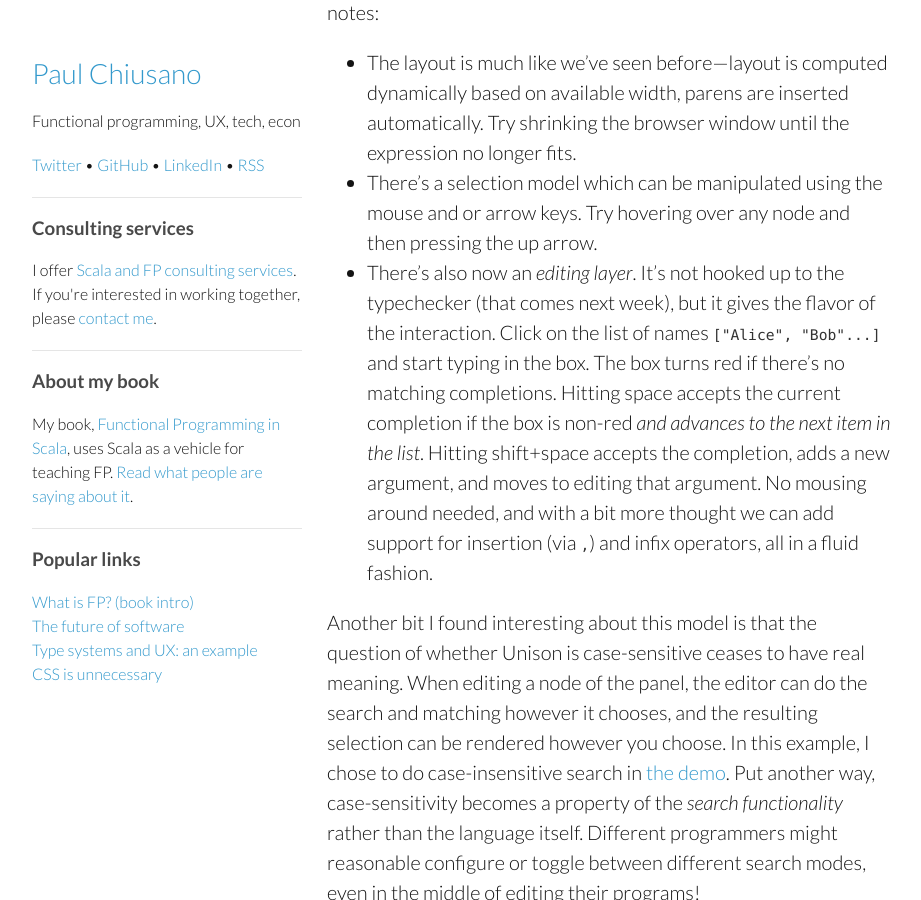
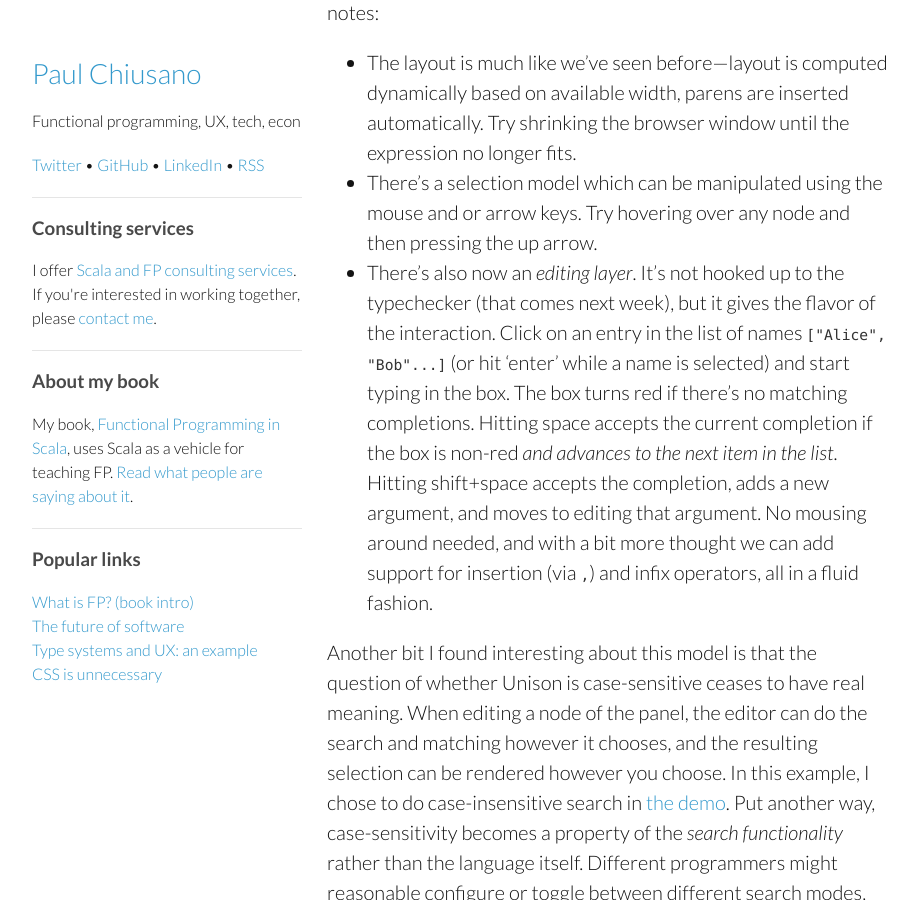
Before and after one commit to pchiusano/pchiusano.github.io, a Jekyll site: the page built from _posts/2015-02-06-unison-update1.markdown, in a window 1280 px wide and 900 px high, scrolled down 3934 px. Shown: the whole window, without its empty margins (178-1099 px from the left). Built offline with Jekyll 4.4.1, drawn with Linux system fonts in a browser that asks for light colours; comment, search, counter and statistics services are not loaded.

Commit message:
Update 2015-02-06-unison-update1.markdown

```diff
--- a/_posts/2015-02-06-unison-update1.markdown
+++ b/_posts/2015-02-06-unison-update1.markdown
@@ -49,7 +49,7 @@ That might not make much sense, so see [this demo][DEMO]. Here are some notes:
 
 * The layout is much like we've seen before---layout is computed dynamically based on available width, parens are inserted automatically. Try shrinking the browser window until the expression no longer fits.
 * There's a selection model which can be manipulated using the mouse and or arrow keys. Try hovering over any node and then pressing the up arrow.
-* There's also now an _editing layer_. It's not hooked up to the typechecker (that comes next week), but it gives the flavor of the interaction. Click on the list of names `["Alice", "Bob"...]` and start typing in the box. The box turns red if there's no matching completions. Hitting space accepts the current completion if the box is non-red _and advances to the next item in the list_. Hitting shift+space accepts the completion, adds a new argument, and moves to editing that argument. No mousing around needed, and with a bit more thought we can add support for insertion (via `,`) and infix operators, all in a fluid fashion.
+* There's also now an _editing layer_. It's not hooked up to the typechecker (that comes next week), but it gives the flavor of the interaction. Click on an entry in the list of names `["Alice", "Bob"...]` (or hit 'enter' while a name is selected) and start typing in the box. The box turns red if there's no matching completions. Hitting space accepts the current completion if the box is non-red _and advances to the next item in the list_. Hitting shift+space accepts the completion, adds a new argument, and moves to editing that argument. No mousing around needed, and with a bit more thought we can add support for insertion (via `,`) and infix operators, all in a fluid fashion.
 
 Another bit I found interesting about this model is that the question of whether Unison is case-sensitive ceases to have real meaning. When editing a node of the panel, the editor can do the search and matching however it chooses, and the resulting selection can be rendered however you choose. In this example, I chose to do case-insensitive search in [the demo][DEMO]. Put another way, case-sensitivity becomes a property of the _search functionality_ rather than the language itself. Different programmers might reasonable configure or toggle between different search modes, even in the middle of editing their programs!
 
```
